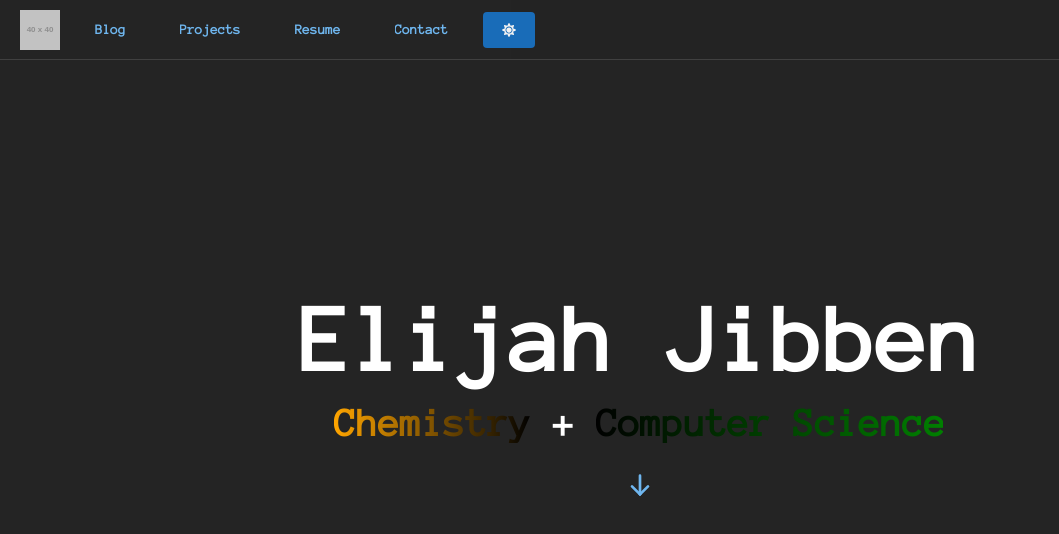
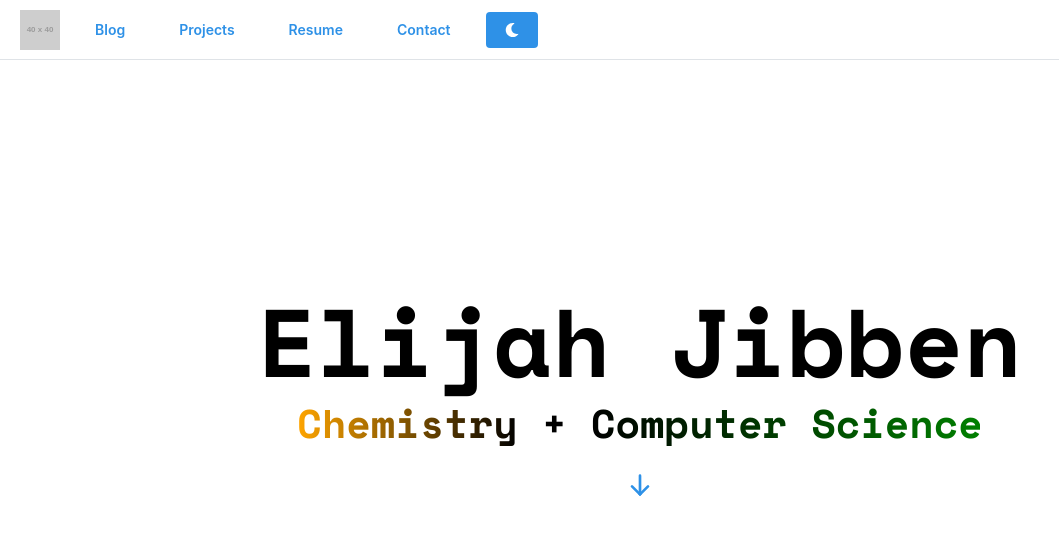
Before and after one commit to elijahjibben/elijahjibben.com-website, a Next.js app: page / in a window 1280 px wide. Shown: the top 534 px of the page, without its empty margins (0-1059 px from the left). Built offline with nearby package versions, Linux system fonts and the light colour scheme.

Commit message:
Changing fonts, moving away from light/dark theme switching

```diff
--- a/app/layout.tsx
+++ b/app/layout.tsx
@@ -14,7 +14,7 @@
   return (
     <html lang="en">
       <head>
-        <ColorSchemeScript defaultColorScheme="dark"/>
+        <ColorSchemeScript/>
         <link rel="shortcut icon" href="/favicon.svg" />
         <meta
           name="viewport"
@@ -22,7 +22,7 @@
         />
       </head>
       <body>
-        <MantineProvider theme={theme} defaultColorScheme='dark'>{children}</MantineProvider>
+        <MantineProvider theme={theme}>{children}</MantineProvider>
       </body>
     </html>
   );
--- a/app/page.tsx
+++ b/app/page.tsx
@@ -15,6 +15,20 @@
 } from '@mantine/core';
 import { IconArrowDown } from '@tabler/icons-react';
 import {FaSun, FaMoon} from 'react-icons/fa'
+import { Space_Mono, Anonymous_Pro } from 'next/font/google';
+
+const spaceMono = Space_Mono({
+  weight: '700',
+  subsets: ['latin'],
+  display: 'swap',
+});
+
+const anonymousPro = Anonymous_Pro({
+  weight: '400',
+  style: 'normal',
+  subsets: ['latin']
+});
+
 
 export default function HomePage() {
   // State variables for visibility of navbar and arrow
@@ -31,8 +45,8 @@
 
   useEffect(() => {
     // Total duration for both typewriter animations
-    const typingDuration1 = 2500; // 3.5 seconds for first line
-    const typingDuration2 = 2000; // 3.5 seconds for second line
+    const typingDuration1 = 2500; // 2.5 seconds for first line
+    const typingDuration2 = 2000; // 2.0 seconds for second line
     const buffer = 500; // 0.5 seconds buffer
 
     const totalDuration = typingDuration1 + buffer + typingDuration2;
@@ -105,12 +119,12 @@
       <Center style={{ height: '100vh', flexDirection: 'column' }}>
         {/* First Line with Typewriter Effect */}
         <div className="typewriter1">
-          <h1>Elijah Jibben</h1>
+          <h1 className={spaceMono.className}>Elijah Jibben</h1>
         </div>
 
         {/* Second Line with Typewriter Effect and Delay */}
         <div className="typewriter2">
-          <h1>
+          <h1 className={spaceMono.className}>
             {renderDisplayedText2()}
           </h1>
         </div>
--- a/styles/globals.css
+++ b/styles/globals.css
@@ -1,20 +1,3 @@
-/* Google Fonts */
-@import url(https://fonts.googleapis.com/css?family=Anonymous+Pro);
-
-/* Global */
-html {
-    min-height: 100%;
-  }
-
-  body {
-    color: inherit;
-    font-family: 'Anonymous Pro', monospace;
-    display: flex;
-    flex-direction: column;
-    min-height: 100vh;
-  }
-
-
   /* Typewriter Animation for the First Line */
   .typewriter1 h1 {
     position: relative;
@@ -84,8 +67,3 @@
     --gradient-primary: linear-gradient(90deg, orange, rgb(0, 0, 0));
     --gradient-secondary: linear-gradient(90deg, rgb(0, 0, 0), green);
   }
-
-  [data-theme='dark'] {
-    --gradient-primary: linear-gradient(90deg, orange, lightgray);
-    --gradient-secondary: linear-gradient(90deg, lightgray, green);
-  }
```
Also changed, not shown: 1 other file (tests, documents, lock files or other folders).
